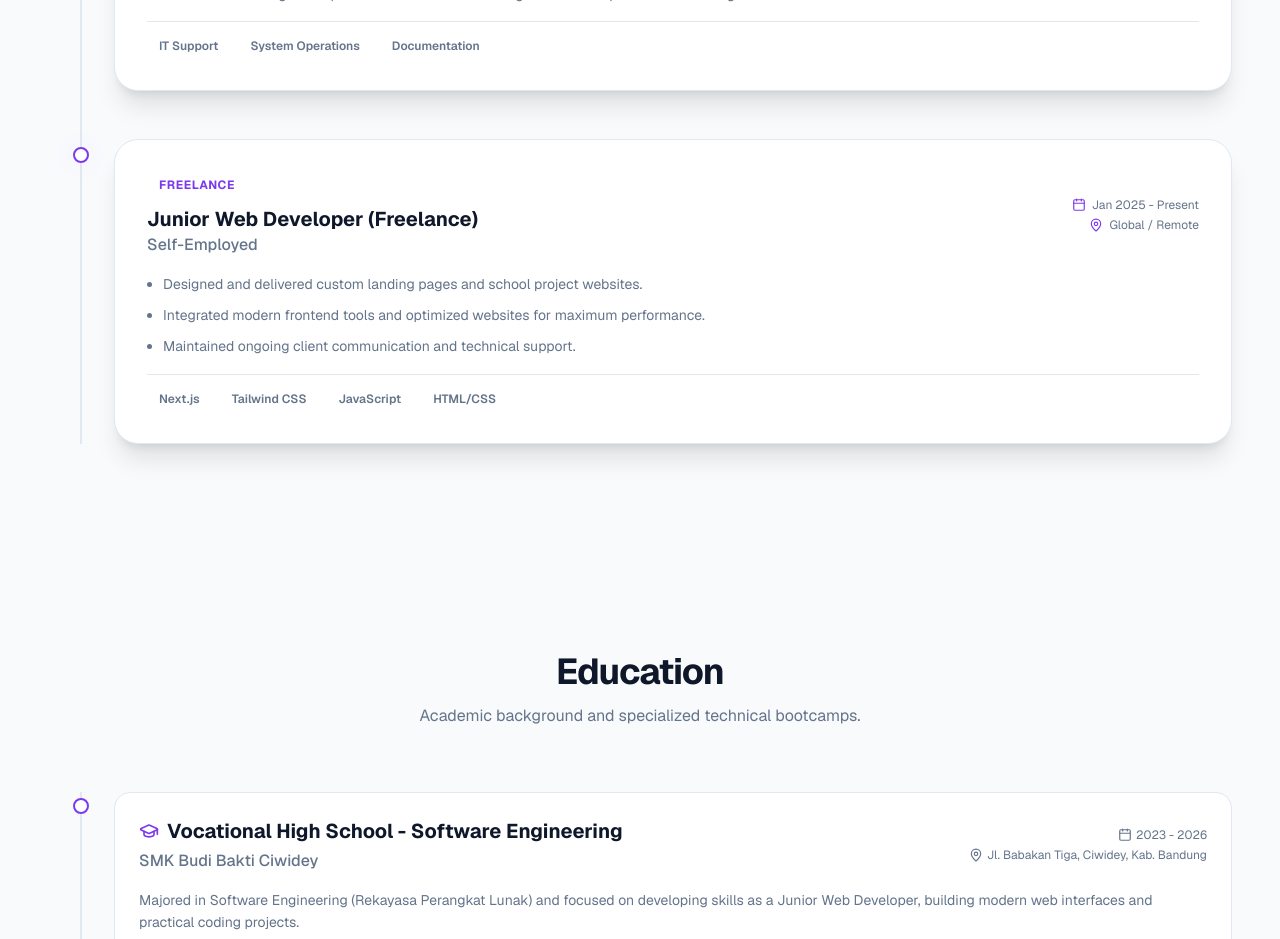
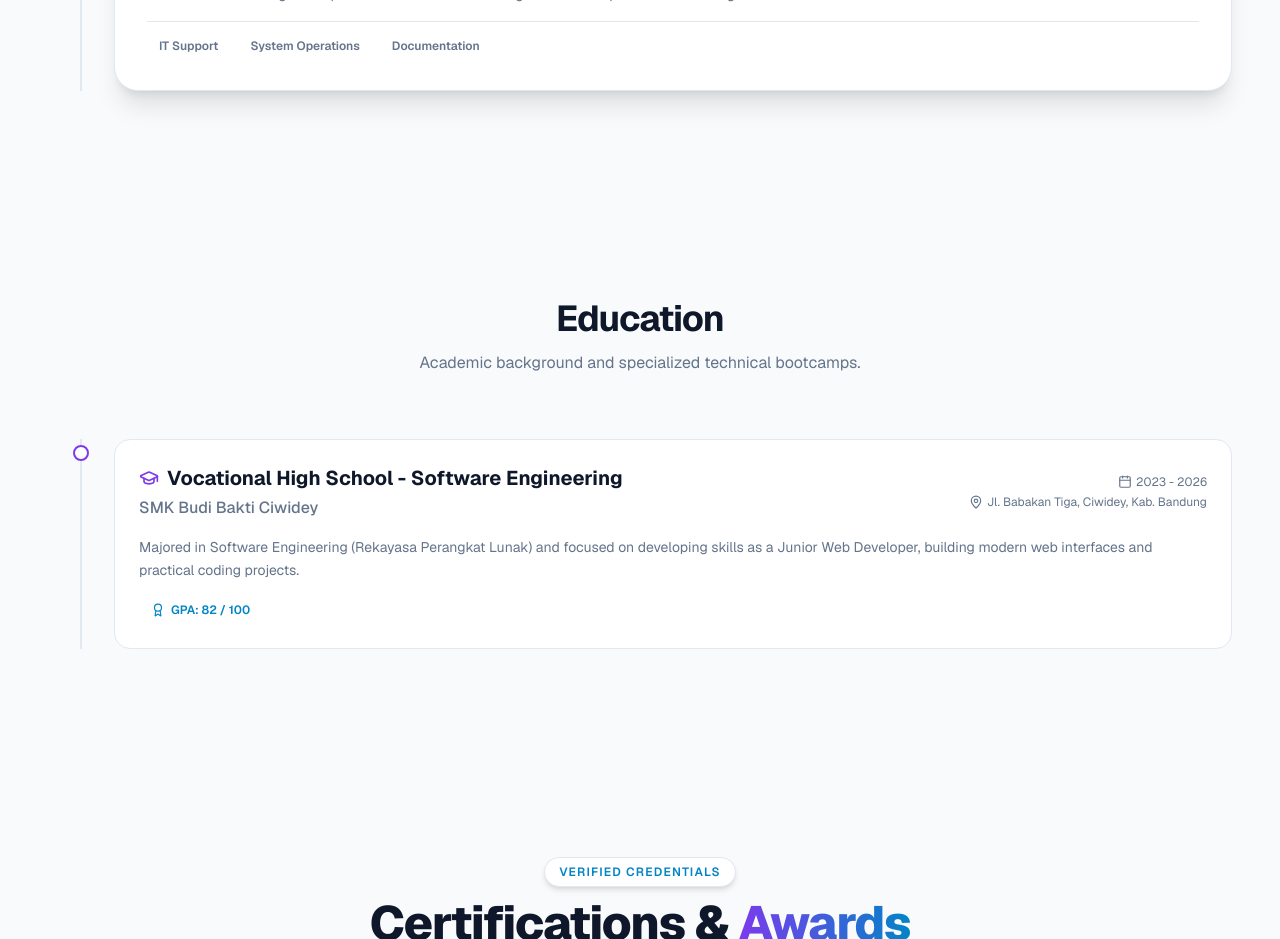
Before and after one commit to nazma131/Portofolio, a Next.js app: page / in a window 1280 px wide. Shown: the part 4380-5319 px from the top of the page. Built offline with nearby package versions, Linux system fonts and the light colour scheme.

Commit message:
Remove freelance experience item from work experience data

```diff
--- a/data/experience.ts
+++ b/data/experience.ts
@@ -15,18 +15,4 @@ export const experiences: ExperienceItem[] = [
     ],
     techStack: ["IT Support", "System Operations", "Documentation"],
   },
-  {
-    id: "exp-2",
-    role: "Junior Web Developer (Freelance)",
-    company: "Self-Employed",
-    location: "Global / Remote",
-    period: "Jan 2025 - Present",
-    type: "Freelance",
-    description: [
-      "Designed and delivered custom landing pages and school project websites.",
-      "Integrated modern frontend tools and optimized websites for maximum performance.",
-      "Maintained ongoing client communication and technical support."
-    ],
-    techStack: ["Next.js", "Tailwind CSS", "JavaScript", "HTML/CSS"],
-  },
 ];
```
